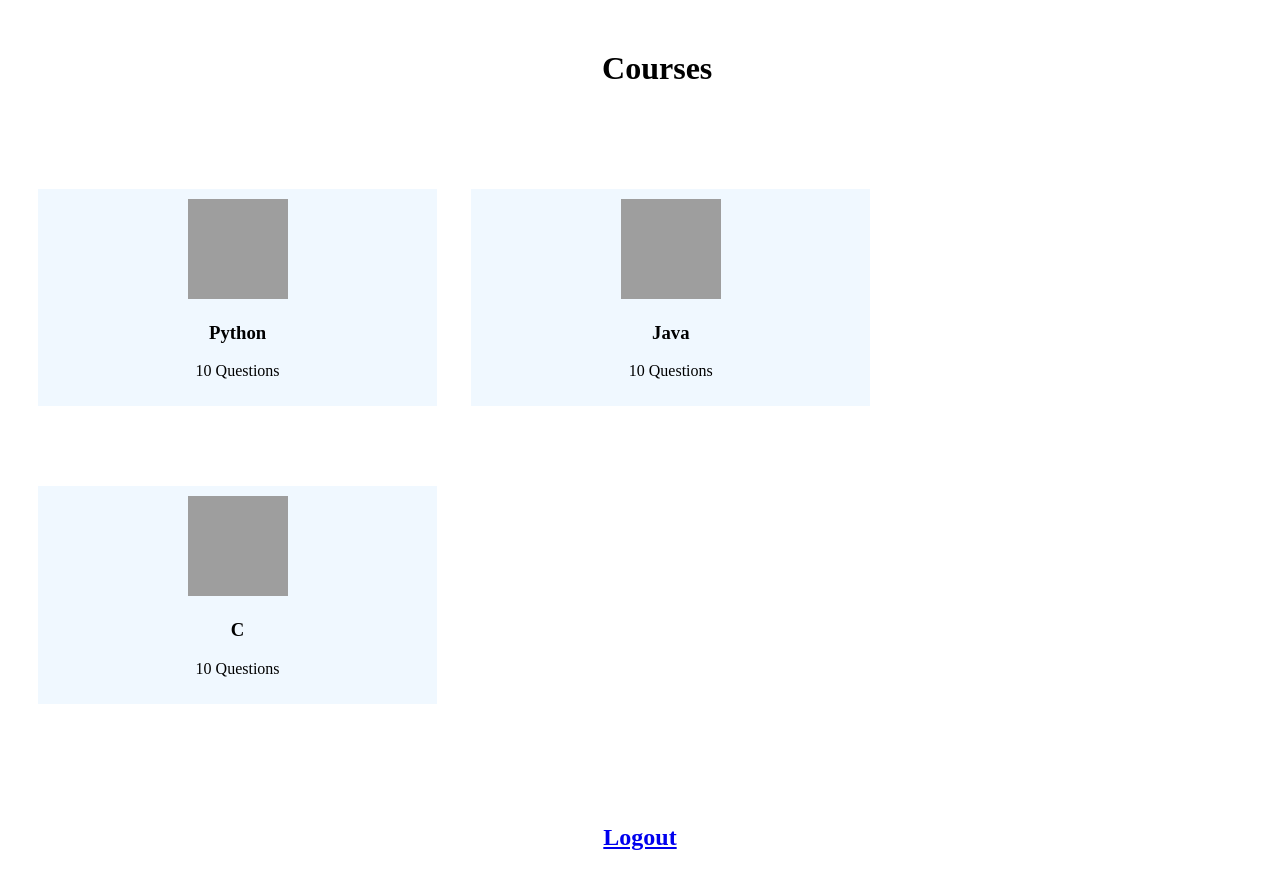
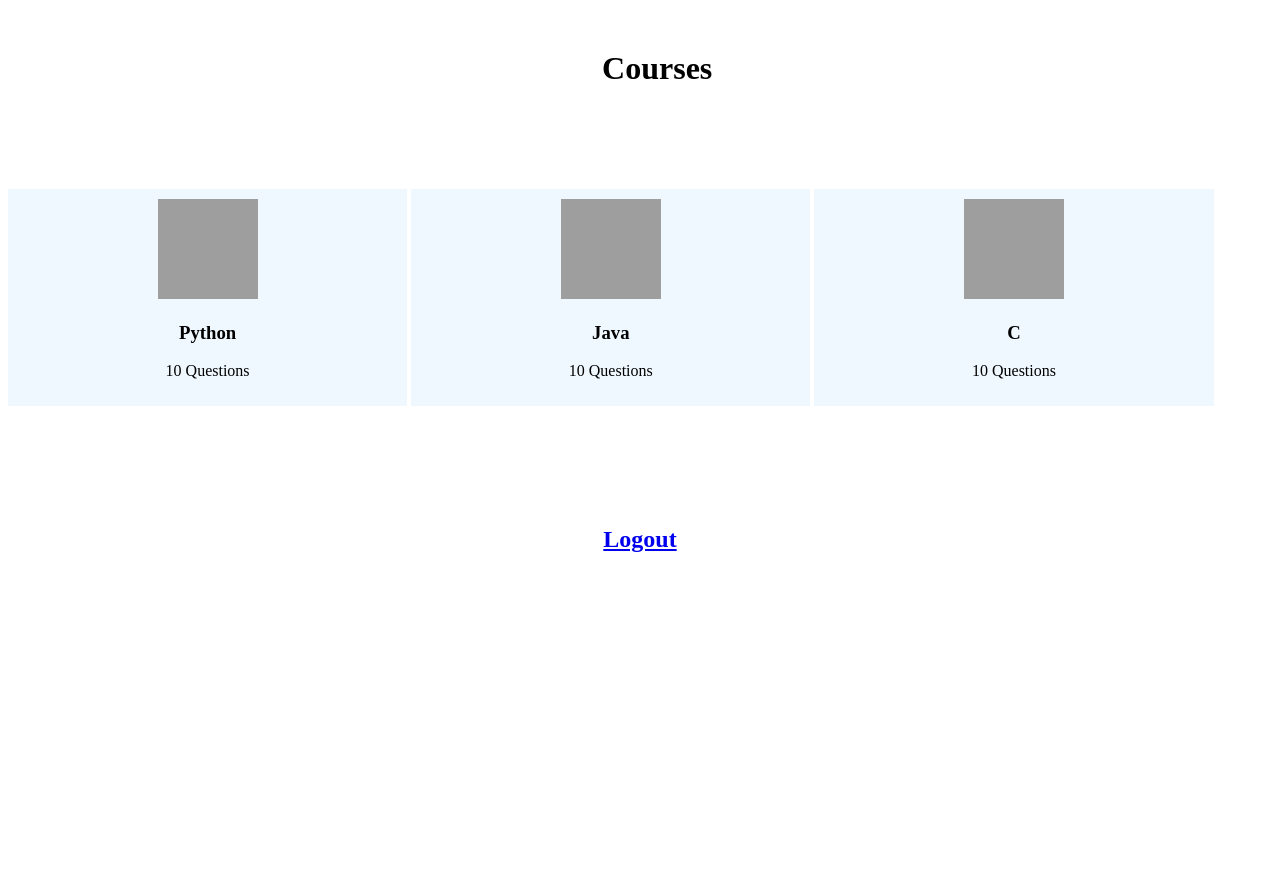
Before and after one commit to prasanthmagesh15-dotcom/online-skill-test, a Flask app: page /home_page in a window 1280 px wide. Shown: the part 126-997 px from the top of the page. After the commit the page ends 678 px from the top, so only its background shows below. Run offline with Flask 3, Linux system fonts and the light colour scheme; grey boxes are pictures that could not be loaded.

Commit message:
modify 1 file

```diff
--- a/templates/home.html
+++ b/templates/home.html
@@ -20,7 +20,7 @@
             width: 100px;
         }
         margin-top: 80px;
-        margin-left: 30px;
+
         padding: 10px;
         background-color: aliceblue;
     }
```
